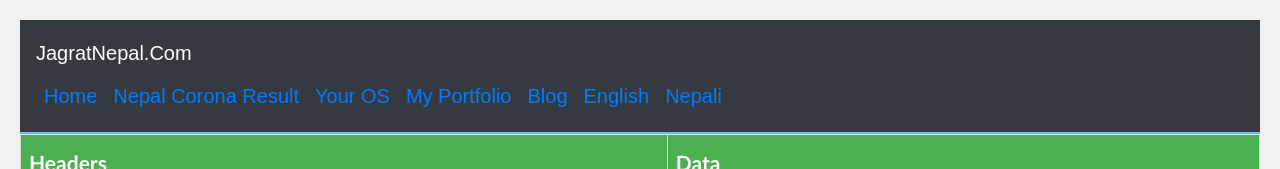
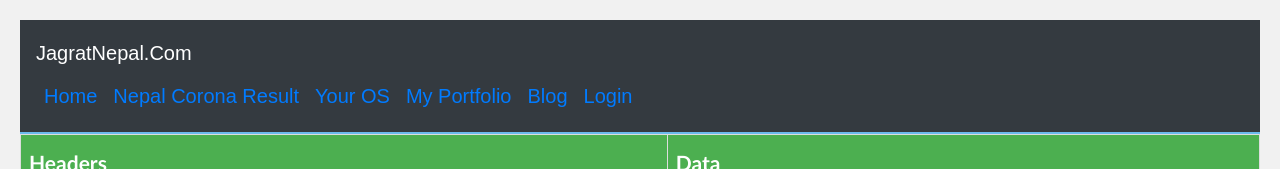
Before and after one commit to SannatKumar/transparency-nepal, a React (Create React App) app: page / in a window 1280 px wide. Shown: the top 169 px of the page. Built offline with nearby package versions, Linux system fonts and the light colour scheme.

Commit message:
Login link created

```diff
--- a/src/components/Header.js
+++ b/src/components/Header.js
@@ -8,23 +8,10 @@ import OsResult from "../OsResult";
 import PortFolio from "../PortFolio";
 import Blog from '../Blog';
 import App from "../App";
+import Login from "../containers/Login";
 
 class Header extends React.Component {
-   render()
-  {
-    var language = {
-      eng:{
-        first: "Home"
-      },
-      nep:{
-      pahilo: "घर"
-    }
-    };
-    if(window.location.hash){
-      if(window.location.hash === "nep"){
-        home.textContent = language.nep.pahilo;
-      }
-    }
+   render(){
     return (
       <div className="Header">
           <Router>
@@ -61,13 +48,10 @@ class Header extends React.Component {
                         <li class="nav-item nav-link" id = "blog">
                           <Link to="/blog/">Blog</Link>
                         </li>
-                        <li class="nav-item nav-link" id = "english">
-                          <a href = "eng" data-reload>English</a>
+                        <li class="nav-item nav-link" id = "login">
+                          <Link to="/login">Login</Link>
                         </li>
-                        <li class="nav-item nav-link" id = "nepali">
-                          <a href = "nep" data-reload>Nepali</a>
-                        </li>
-                      </ul>
+                    </ul>
                     </div>
                   </Navbar.Brand>
                 </Navbar>
@@ -77,6 +61,7 @@ class Header extends React.Component {
               <Route path="/osresult" exact component={OsResult} />
               <Route path="/portfolio" exact component={PortFolio} />
               <Route path="/blog" exact component={Blog} />
+              <Route path="/login" exact component={Login} />
           </Router>
         </div>
     );
```
